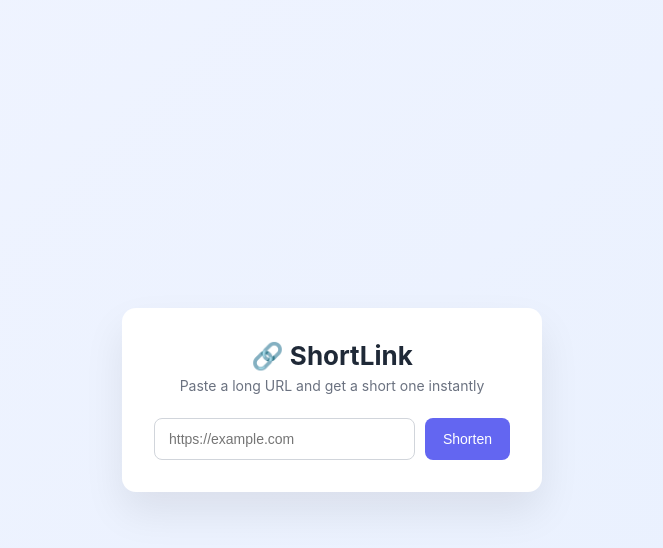
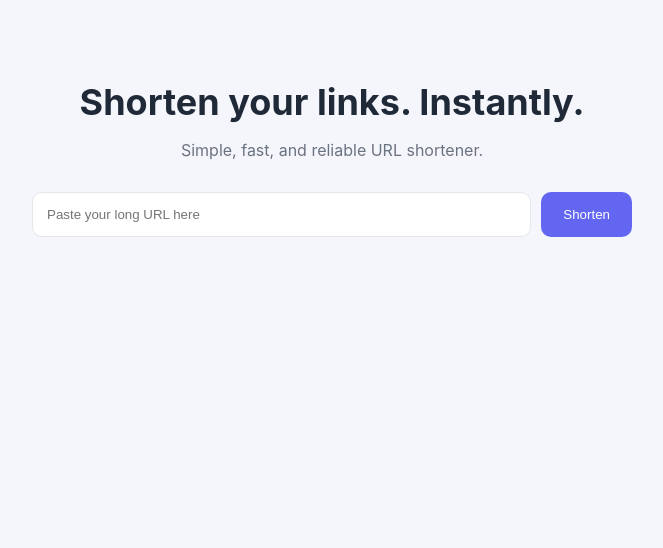
Before and after one commit to Abhinavan2004/Shortify-An-Url-Shortener, a React (Vite) app in the folder frontend/url-shortener/: page / in a window 1280 px wide. Shown: the top 548 px of the page, without its empty margins (308-971 px from the left). Built offline with nearby package versions, Linux system fonts and the light colour scheme.

Commit message:
Added components

```diff
--- a/frontend/url-shortener/src/components/UrlShortener.jsx
+++ b/frontend/url-shortener/src/components/UrlShortener.jsx
@@ -1,72 +1,54 @@
 import { useState } from 'react';
 import { shortenUrl } from '../services/api';
-import '../styles/UrlShortener.css';
+import '../styles/urlShortener.css';
 
 function UrlShortener() {
   const [url, setUrl] = useState('');
   const [shortUrl, setShortUrl] = useState('');
   const [loading, setLoading] = useState(false);
-  const [error, setError] = useState('');
   const [copied, setCopied] = useState(false);
 
   const handleSubmit = async (e) => {
     e.preventDefault();
-    setError('');
-    setShortUrl('');
+    setLoading(true);
     setCopied(false);
-    setLoading(true);
 
-    try {
-      const response = await shortenUrl(url);
-      setShortUrl(`http://localhost:8095/${response.data.shortenCode}`);
-    } catch {
-      setError('Something went wrong. Please try again.');
-    } finally {
+    const res = await shortenUrl(url);
+    setShortUrl(`http://localhost:8095/${res.data.shortenCode}`);
     setLoading(false);
-    }
-  };
-
-  const copyToClipboard = () => {
-    navigator.clipboard.writeText(shortUrl);
-    setCopied(true);
   };
 
   return (
-    <div className="page">
-      <div className="card">
-        <div className="logo">🔗 ShortLink</div>
-        <div className="subtitle">
-          Paste a long URL and get a short one instantly
-        </div>
+    <div className="hero">
+      <h1>Shorten your links. Instantly.</h1>
+      <p>Simple, fast, and reliable URL shortener.</p>
 
-        <form className="form" onSubmit={handleSubmit}>
+      <form onSubmit={handleSubmit} className="form">
         <input
-            className="input"
           type="url"
-            placeholder="https://example.com"
+          placeholder="Paste your long URL here"
           value={url}
           onChange={(e) => setUrl(e.target.value)}
           required
         />
-          <button className="button" disabled={loading}>
-            {loading ? 'Shortening...' : 'Shorten'}
+        <button disabled={loading}>
+          {loading ? 'Working...' : 'Shorten'}
         </button>
       </form>
 
       {shortUrl && (
         <div className="result">
-            <a href={shortUrl} target="_blank" rel="noreferrer">
-              {shortUrl}
-            </a>
-            <br />
-            <button className="copy-btn" onClick={copyToClipboard}>
+          <a href={shortUrl} target="_blank">{shortUrl}</a>
+          <button
+            onClick={() => {
+              navigator.clipboard.writeText(shortUrl);
+              setCopied(true);
+            }}
+          >
             {copied ? 'Copied!' : 'Copy'}
           </button>
         </div>
       )}
-
-        {error && <div className="error">{error}</div>}
-      </div>
     </div>
   );
 }
--- a/frontend/url-shortener/src/index.css
+++ b/frontend/url-shortener/src/index.css
@@ -1,10 +1,13 @@
+@import './styles/theme.css';
+
 * {
   box-sizing: border-box;
 }
 
 body {
   margin: 0;
-  font-family: 'Inter', system-ui, Avenir, Helvetica, Arial, sans-serif;
-  background: linear-gradient(135deg, #f0f4ff, #e8f0fe);
-  color: #1f2937;
+  font-family: 'Inter', system-ui, sans-serif;
+  background: var(--bg);
+  color: var(--text);
+  transition: background 0.3s, color 0.3s;
 }
--- a/frontend/url-shortener/src/styles/UrlShortener.css
+++ b/frontend/url-shortener/src/styles/UrlShortener.css
@@ -1,29 +1,17 @@
-.page {
-  min-height: 100vh;
-  display: flex;
-  align-items: center;
-  justify-content: center;
-}
-
-.card {
-  background: #ffffff;
-  padding: 32px;
-  width: 420px;
-  border-radius: 14px;
-  box-shadow: 0 20px 40px rgba(0, 0, 0, 0.08);
+.hero {
+  max-width: 600px;
+  margin: 80px auto;
   text-align: center;
 }
 
-.logo {
-  font-size: 26px;
-  font-weight: 700;
-  margin-bottom: 6px;
+.hero h1 {
+  font-size: 36px;
+  margin-bottom: 10px;
 }
 
-.subtitle {
-  font-size: 14px;
-  color: #6b7280;
-  margin-bottom: 24px;
+.hero p {
+  color: var(--subtext);
+  margin-bottom: 32px;
 }
 
 .form {
@@ -31,62 +19,38 @@
   gap: 10px;
 }
 
-.input {
+.form input {
   flex: 1;
-  padding: 12px 14px;
-  border-radius: 8px;
-  border: 1px solid #d1d5db;
-  font-size: 14px;
+  padding: 14px;
+  border-radius: 10px;
+  border: 1px solid var(--border);
+  background: var(--card);
+  color: var(--text);
 }
 
-.input:focus {
-  outline: none;
-  border-color: #6366f1;
-}
-
-.button {
-  padding: 12px 18px;
+.form button {
+  padding: 14px 22px;
+  border-radius: 10px;
   border: none;
-  border-radius: 8px;
-  background: #6366f1;
+  background: var(--primary);
   color: white;
-  font-size: 14px;
   cursor: pointer;
 }
 
-.button:disabled {
-  background: #a5b4fc;
-  cursor: not-allowed;
+.result {
+  margin-top: 24px;
+  padding: 16px;
+  background: var(--card);
+  border-radius: 12px;
+  border: 1px solid var(--border);
 }
 
-.result {
-  margin-top: 20px;
-  padding: 14px;
-  background: #f9fafb;
-  border-radius: 10px;
-  border: 1px solid #e5e7eb;
-}
-
-.result a {
-  word-break: break-all;
-  color: #4f46e5;
-  text-decoration: none;
-  font-weight: 500;
-}
-
-.copy-btn {
-  margin-top: 10px;
-  padding: 8px 12px;
+.result button {
+  margin-left: 12px;
+  padding: 6px 10px;
+  border-radius: 6px;
   border: none;
-  border-radius: 6px;
-  background: #10b981;
+  background: var(--primary);
   color: white;
-  font-size: 13px;
   cursor: pointer;
 }
-
-.error {
-  margin-top: 14px;
-  color: #dc2626;
-  font-size: 13px;
-}
--- /dev/null
+++ b/frontend/url-shortener/src/styles/theme.css
@@ -0,0 +1,17 @@
+:root {
+  --bg: #f4f6fb;
+  --card: #ffffff;
+  --text: #1f2937;
+  --subtext: #6b7280;
+  --primary: #6366f1;
+  --border: #e5e7eb;
+}
+
+[data-theme="dark"] {
+  --bg: #0f172a;
+  --card: #020617;
+  --text: #e5e7eb;
+  --subtext: #94a3b8;
+  --primary: #818cf8;
+  --border: #1e293b;
+}
```
Also changed, not shown: frontend/url-shortener/src/components/NavBar.jsx (added, +15 -0 lines), frontend/url-shortener/src/styles/navbar.css (added, +23 -0 lines), frontend/url-shortener/src/components/Footer.jsx (added). Lines whose indentation alone changed are shown as unchanged.
